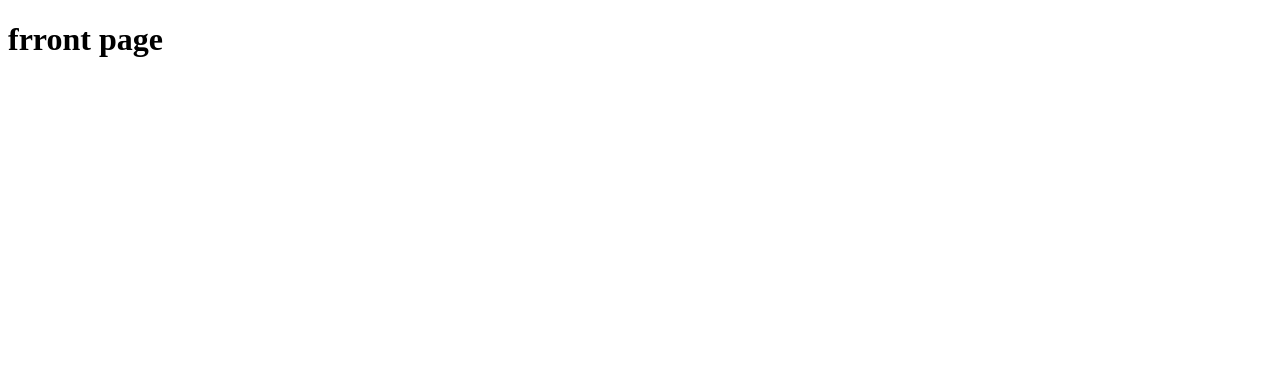
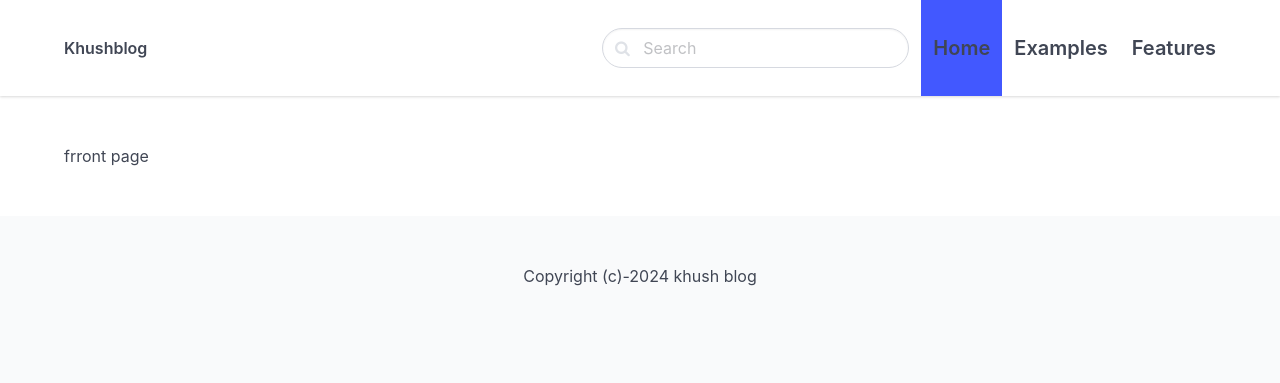
Before and after one commit to khushboojain01/crashblog, a Django app: page / in a window 1280 px wide. Before the commit the part shown is almost empty. Shown: the top 383 px of the page. Run offline with Django 5.2, Linux system fonts and the light colour scheme.

Commit message:
customization of base.html to retrieve info

```diff
--- a/crashblog/core/templates/core/base.html
+++ b/crashblog/core/templates/core/base.html
@@ -1,10 +1,75 @@
 <!DOCTYPE html>
 <html>
     <head>
+        <meta charset="UTF-8">
+        <meta name="viewport" content="width=device-width, initial-scale=1.0">
+        <meta http-equiv="X-UA-Compatible" content="ie=edge">
+
         <title>{% block title %}{% endblock %}khush blog</title>
+
+        <link rel="stylesheet" href="https://unpkg.com/bulma@1.0.0/css/bulma.min.css" />
+        <link href="https://stackpath.bootstrapcdn.com/font-awesome/4.7.0/css/font-awesome.min.css" rel="stylesheet"
+            integrity="sha384-wvfXpqpZZVQGK6TAh5PVlGOfQNHSoD2xbE+QkPxCAFlNEevoEH3Sl0sibVcOQVnN" crossorigin="anonymous">
+
+        <style>
+            nav.navbar {
+                height: 6rem !important;
+                box-shadow: 0 1px 3px 0 rgba(0, 0, 0, .1), 0 1px 2px 0 rgba(0, 0, 0, .06) !important;
+            }
+        </style>
     </head>
-        <body>
-            {% block content %}
-            {% endblock %}
-        </body>
+
+    <body>
+        <nav class="navbar">
+            <div class="container">
+                <div class="navbar-brand">
+                    <a class="navbar-item" href="/">
+                        <strong>Khushblog</strong>
+                    </a>
+                    <span class="navbar-burger burger" data-target="navbarMenu">
+                        <span></span>
+                        <span></span>
+                        <span></span>
+                    </span>
+                </div>
+                <div id="navbarMenu" class="navbar-menu">
+                    <div class="navbar-end">
+                        <div class="navbar-item">
+                            <div class="control has-icons-left">
+                                <input class="input is-rounded" type="text" placeholder="Search">
+                                <span class="icon is-left">
+                                    <i class="fa fa-search"></i>
+                                </span>
+                            </div>
+                        </div>
+                        <a class="navbar-item is-active is-size-5 has-text-weight-semibold">
+                            Home
+                        </a>
+                        <a class="navbar-item is-size-5 has-text-weight-semibold">
+                            Examples
+                        </a>
+                        <a class="navbar-item is-size-5 has-text-weight-semibold">
+                            Features
+                        </a>
+                    </div>
+                </div>
+            </div>
+        </nav>
+
+        <section class="section">
+            <div class="container">
+                {% block content %}
+                {% endblock %}
+            </div>
+        </section>
+
+        <footer class="footer">
+            <div class="content has-text-centered">
+              <p>
+                Copyright (c)-2024 khush blog
+              </p>
+            </div>
+        </footer>
+
+    </body>
 </html>
```
